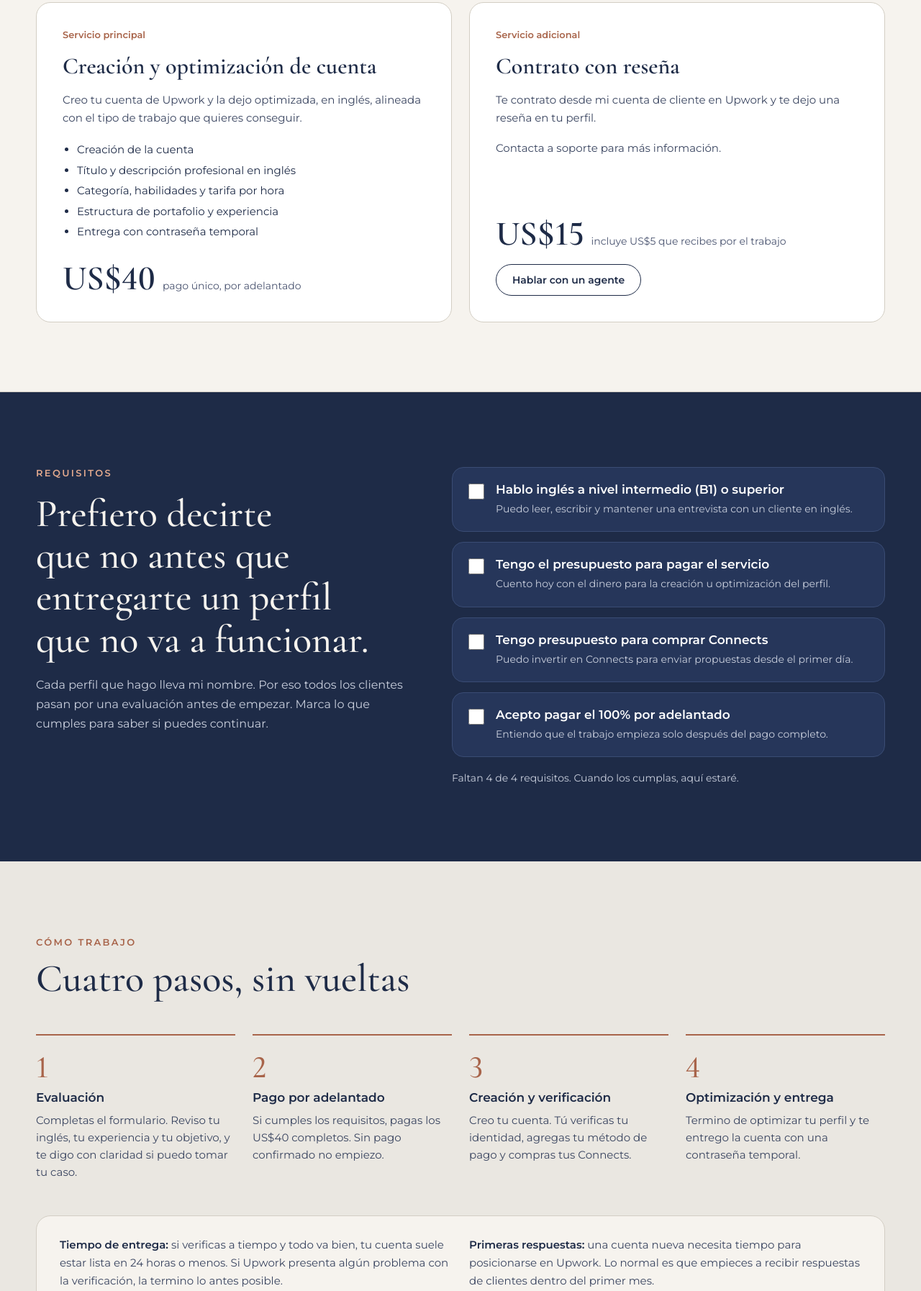
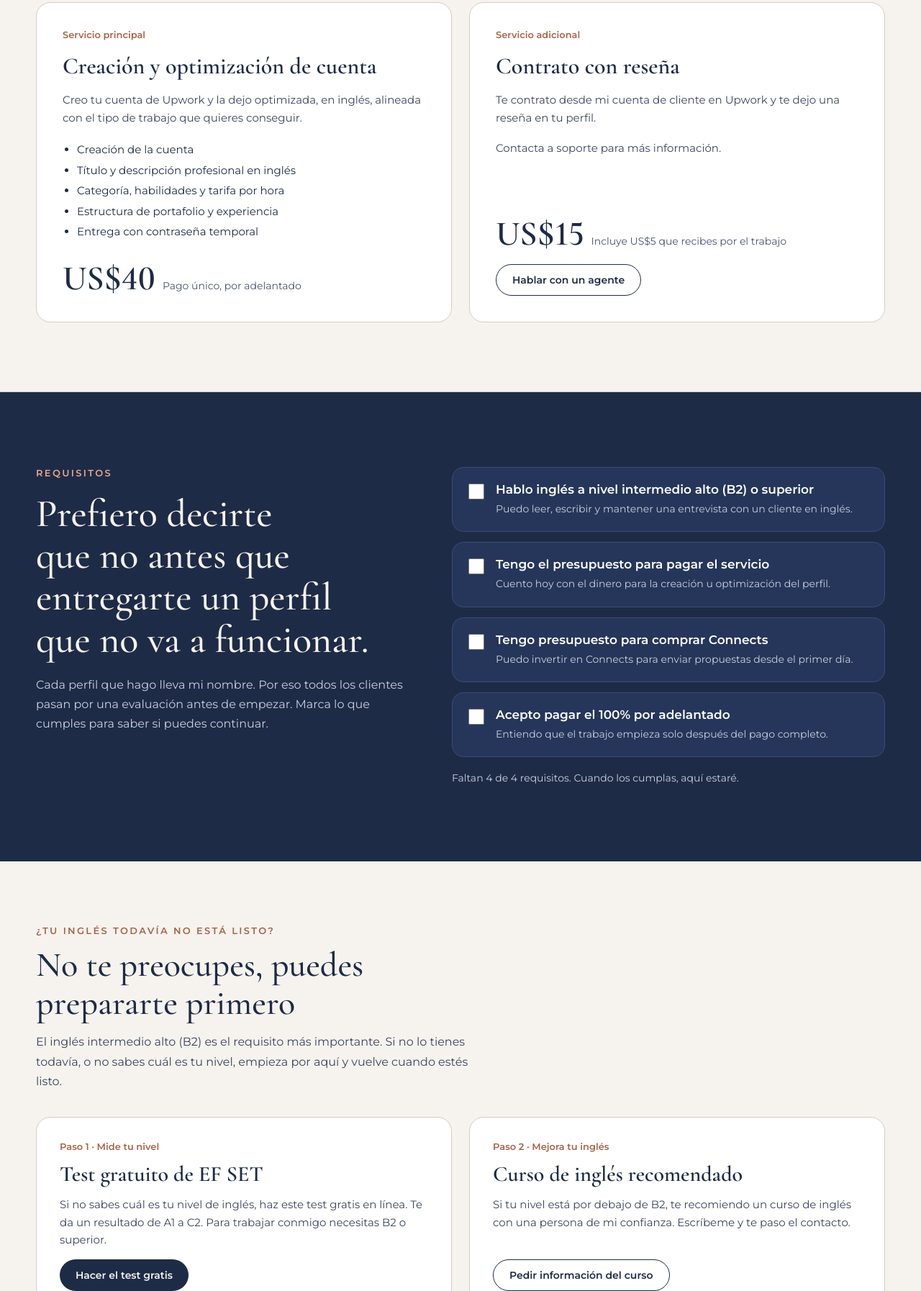
Before and after one commit to disse1611/Lancisse, a plain HTML site: page index.html in a window 1280 px wide. Shown: the part 1006-2800 px from the top of the page at 72% size. Drawn offline with nearby package versions, Linux system fonts and the light colour scheme.

Commit message:
Add files via upload

```diff
--- a/index.html
+++ b/index.html
@@ -57,7 +57,7 @@ html{scroll-behavior:smooth}
       <p style="margin: 0; font-family: 'Cormorant Garamond', Georgia, serif; font-size: 28px; font-weight: 600">Antes de escribirme</p>
       <p style="margin: 0; font-size: 14px; line-height: 1.6; color: #4A5470">Si no cumples estos cuatro puntos, no puedo aceptar tu proyecto.</p>
       <div style="display: flex; flex-direction: column; gap: 14px; font-size: 15px; line-height: 1.45">
-        <div style="display: flex; gap: 12px; align-items: flex-start"><span style="flex: none; width: 26px; height: 26px; border-radius: 50%; background: #1E2B47; color: #F6F3EE; font-size: 12px; font-weight: 600; display: flex; align-items: center; justify-content: center">1</span><span>Inglés <strong>intermedio (B1)</strong> o superior</span></div>
+        <div style="display: flex; gap: 12px; align-items: flex-start"><span style="flex: none; width: 26px; height: 26px; border-radius: 50%; background: #1E2B47; color: #F6F3EE; font-size: 12px; font-weight: 600; display: flex; align-items: center; justify-content: center">1</span><span>Inglés <strong>intermedio alto (B2)</strong> o superior</span></div>
         <div style="display: flex; gap: 12px; align-items: flex-start"><span style="flex: none; width: 26px; height: 26px; border-radius: 50%; background: #1E2B47; color: #F6F3EE; font-size: 12px; font-weight: 600; display: flex; align-items: center; justify-content: center">2</span><span>Presupuesto para pagar el servicio</span></div>
         <div style="display: flex; gap: 12px; align-items: flex-start"><span style="flex: none; width: 26px; height: 26px; border-radius: 50%; background: #1E2B47; color: #F6F3EE; font-size: 12px; font-weight: 600; display: flex; align-items: center; justify-content: center">3</span><span>Presupuesto para comprar <strong>Connects</strong> y postularte</span></div>
         <div style="display: flex; gap: 12px; align-items: flex-start"><span style="flex: none; width: 26px; height: 26px; border-radius: 50%; background: #A8644A; color: #FFFFFF; font-size: 12px; font-weight: 600; display: flex; align-items: center; justify-content: center">4</span><span>Pago <strong>100% por adelantado</strong></span></div>
@@ -83,14 +83,14 @@ html{scroll-behavior:smooth}
             <li>Estructura de portafolio y experiencia</li>
             <li>Entrega con contraseña temporal</li>
           </ul>
-          <p style="margin: 8px 0 0; display: flex; align-items: baseline; gap: 10px"><span style="font-family: 'Cormorant Garamond', Georgia, serif; font-size: 48px; font-weight: 600; line-height: 1">US$40</span><span style="font-size: 14px; color: #4A5470">pago único, por adelantado</span></p>
+          <p style="margin: 8px 0 0; display: flex; align-items: baseline; gap: 10px"><span style="font-family: 'Cormorant Garamond', Georgia, serif; font-size: 48px; font-weight: 600; line-height: 1">US$40</span><span style="font-size: 14px; color: #4A5470">Pago único, por adelantado</span></p>
         </article>
         <article style="background: #FFFFFF; border: 1px solid #D3CEC4; border-radius: 20px; padding: 36px; display: flex; flex-direction: column; gap: 18px">
           <p style="margin: 0; font-size: 13px; font-weight: 600; color: #A8644A">Servicio adicional</p>
           <h3 style="margin: 0; font-family: 'Cormorant Garamond', Georgia, serif; font-weight: 600; font-size: 32px; line-height: 1.1">Contrato con reseña</h3>
           <p style="margin: 0; font-size: 15px; line-height: 1.65; color: #3A4560">Te contrato desde mi cuenta de cliente en Upwork y te dejo una reseña en tu perfil.</p>
           <p style="margin: 0; font-size: 15px; line-height: 1.65; color: #3A4560">Contacta a soporte para más información.</p>
-          <p style="margin: auto 0 0; display: flex; align-items: baseline; gap: 10px"><span style="font-family: 'Cormorant Garamond', Georgia, serif; font-size: 48px; font-weight: 600; line-height: 1">US$15</span><span style="font-size: 14px; color: #4A5470">incluye US$5 que recibes por el trabajo</span></p>
+          <p style="margin: auto 0 0; display: flex; align-items: baseline; gap: 10px"><span style="font-family: 'Cormorant Garamond', Georgia, serif; font-size: 48px; font-weight: 600; line-height: 1">US$15</span><span style="font-size: 14px; color: #4A5470">Incluye US$5 que recibes por el trabajo</span></p>
           <a href="https://wa.me/14243868195" target="_blank" rel="noopener" style="text-decoration: none; align-self: flex-start; border: 1.5px solid #1E2B47; padding: 12px 22px; border-radius: 999px; font-weight: 600; font-size: 14px">Hablar con un agente</a>
         </article>
       </div>
@@ -108,7 +108,7 @@ html{scroll-behavior:smooth}
         <label for="req-ingles" style="display: flex; gap: 16px; align-items: flex-start; background: #26365A; border: 1px solid #3A4C74; border-radius: 16px; padding: 20px 22px; cursor: pointer">
           <input id="req-ingles" class="req" type="checkbox" style="flex: none; width: 22px; height: 22px; margin: 2px 0 0; accent-color: #C9805F">
           <span style="display: flex; flex-direction: column; gap: 6px">
-            <span style="font-size: 17px; font-weight: 600; color: #FFFFFF">Hablo inglés a nivel intermedio (B1) o superior</span>
+            <span style="font-size: 17px; font-weight: 600; color: #FFFFFF">Hablo inglés a nivel intermedio alto (B2) o superior</span>
             <span style="font-size: 14px; line-height: 1.6; color: #C9CFDD">Puedo leer, escribir y mantener una entrevista con un cliente en inglés.</span>
           </span>
         </label>
@@ -138,6 +138,30 @@ html{scroll-behavior:smooth}
           <a href="https://airtable.com/app9PkUlwpiAFCWeR/pagQhc2L5SFg4HFNQ/form" target="_blank" rel="noopener" style="text-decoration: none; background: #A8644A; color: #FFFFFF; padding: 13px 22px; border-radius: 999px; font-weight: 600; font-size: 14px">Ir al formulario</a>
         </div>
         <p id="req-missing" style="margin: 4px 0 0; font-size: 14px; line-height: 1.6; color: #C9CFDD">Faltan <span id="req-n">4</span> de 4 requisitos. Cuando los cumplas, aquí estaré.</p>
+      </div>
+    </div>
+  </section>
+
+  <section id="ingles" style="background: #F6F3EE; border-bottom: 1px solid #D3CEC4">
+    <div style="max-width: 1180px; margin: 0 auto; padding: 88px 24px; display: flex; flex-direction: column; gap: 36px">
+      <div style="display: flex; flex-direction: column; gap: 14px; max-width: 40em">
+        <p style="margin: 0; font-size: 13px; letter-spacing: 0.18em; text-transform: uppercase; color: #A8644A; font-weight: 600">¿Tu inglés todavía no está listo?</p>
+        <h2 style="margin: 0; font-family: 'Cormorant Garamond', Georgia, serif; font-weight: 500; font-size: clamp(34px, 4vw, 48px); line-height: 1.1; text-wrap: balance">No te preocupes, puedes prepararte primero</h2>
+        <p style="margin: 0; font-size: 16px; line-height: 1.7; color: #3A4560">El inglés intermedio alto (B2) es el requisito más importante. Si no lo tienes todavía, o no sabes cuál es tu nivel, empieza por aquí y vuelve cuando estés listo.</p>
+      </div>
+      <div style="display: grid; grid-template-columns: repeat(auto-fit, minmax(300px, 1fr)); gap: 24px">
+        <article style="background: #FFFFFF; border: 1px solid #D3CEC4; border-radius: 20px; padding: 32px; display: flex; flex-direction: column; gap: 14px">
+          <p style="margin: 0; font-size: 13px; font-weight: 600; color: #A8644A">Paso 1 · Mide tu nivel</p>
+          <h3 style="margin: 0; font-family: 'Cormorant Garamond', Georgia, serif; font-weight: 600; font-size: 30px; line-height: 1.1">Test gratuito de EF SET</h3>
+          <p style="margin: 0; font-size: 15px; line-height: 1.65; color: #3A4560">Si no sabes cuál es tu nivel de inglés, haz este test gratis en línea. Te da un resultado de A1 a C2. Para trabajar conmigo necesitas B2 o superior.</p>
+          <a href="https://www.efset.org/" target="_blank" rel="noopener" style="margin-top: auto; align-self: flex-start; text-decoration: none; background: #1E2B47; color: #F6F3EE; padding: 13px 22px; border-radius: 999px; font-weight: 600; font-size: 14px">Hacer el test gratis</a>
+        </article>
+        <article style="background: #FFFFFF; border: 1px solid #D3CEC4; border-radius: 20px; padding: 32px; display: flex; flex-direction: column; gap: 14px">
+          <p style="margin: 0; font-size: 13px; font-weight: 600; color: #A8644A">Paso 2 · Mejora tu inglés</p>
+          <h3 style="margin: 0; font-family: 'Cormorant Garamond', Georgia, serif; font-weight: 600; font-size: 30px; line-height: 1.1">Curso de inglés recomendado</h3>
+          <p style="margin: 0; font-size: 15px; line-height: 1.65; color: #3A4560">Si tu nivel está por debajo de B2, te recomiendo un curso de inglés con una persona de mi confianza. Escríbeme y te paso el contacto.</p>
+          <a href="https://wa.me/14243868195" target="_blank" rel="noopener" style="margin-top: auto; align-self: flex-start; text-decoration: none; border: 1.5px solid #1E2B47; padding: 12px 22px; border-radius: 999px; font-weight: 600; font-size: 14px">Pedir información del curso</a>
+        </article>
       </div>
     </div>
   </section>
@@ -210,7 +234,7 @@ html{scroll-behavior:smooth}
           <p style="margin: 14px 0 0; font-size: 15px; line-height: 1.7; color: #3A4560">Siempre recomiendo empezar con una tarifa de US$6 por hora. Ningún cliente va a pagar una tarifa alta a alguien que todavía no tiene experiencia con otros clientes dentro de Upwork. Aquí hay que escalar y crecer: en Upwork eres un producto, y con cada contrato y cada buena reseña puedes subir tu tarifa. Así lo hice yo, empecé con US$6 y hoy cobro US$10 por hora.</p>
         </details>
         <details style="border-bottom: 1px solid #D3CEC4; padding: 22px 0">
-          <summary style="font-size: 18px; font-weight: 600">¿Por qué piden inglés intermedio como mínimo?</summary>
+          <summary style="font-size: 18px; font-weight: 600">¿Por qué piden inglés intermedio alto (B2) como mínimo?</summary>
           <p style="margin: 14px 0 0; font-size: 15px; line-height: 1.7; color: #3A4560">La mayoría de los clientes en Upwork escriben en inglés. Vas a responder mensajes, hacer entrevistas y entregar trabajos en ese idioma. Un buen perfil no sirve si después no puedes sostener la conversación.</p>
         </details>
         <details style="border-bottom: 1px solid #D3CEC4; padding: 22px 0">
```
Also changed, not shown: legal.html (+1 -1 lines), que-es-upwork.html (+1 -1 lines), sobre-mi.html (+3 -3 lines).
